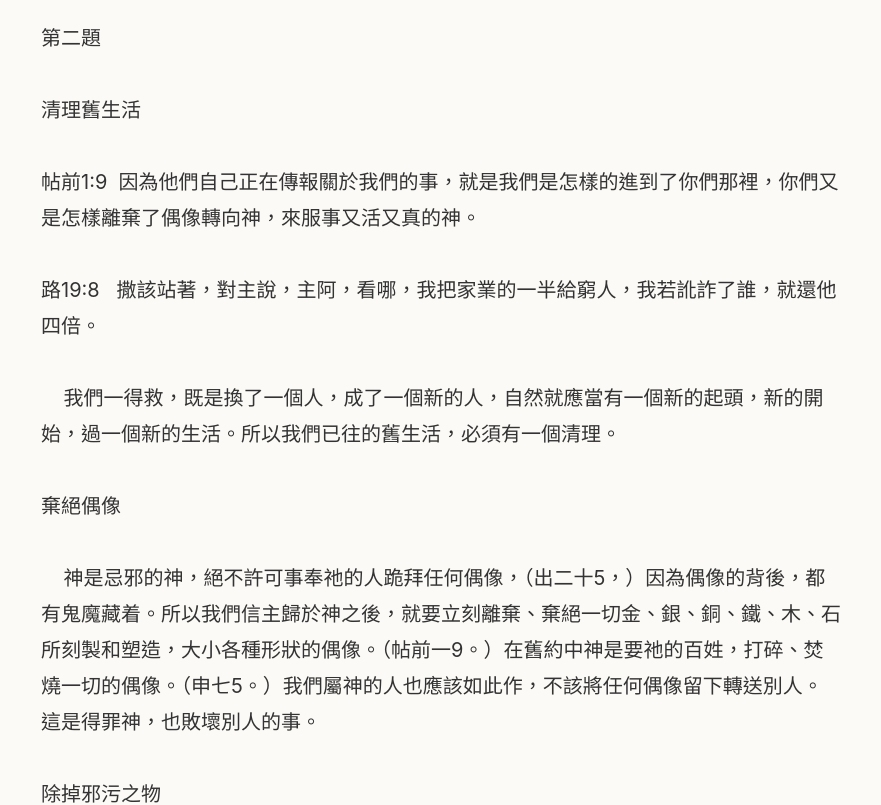
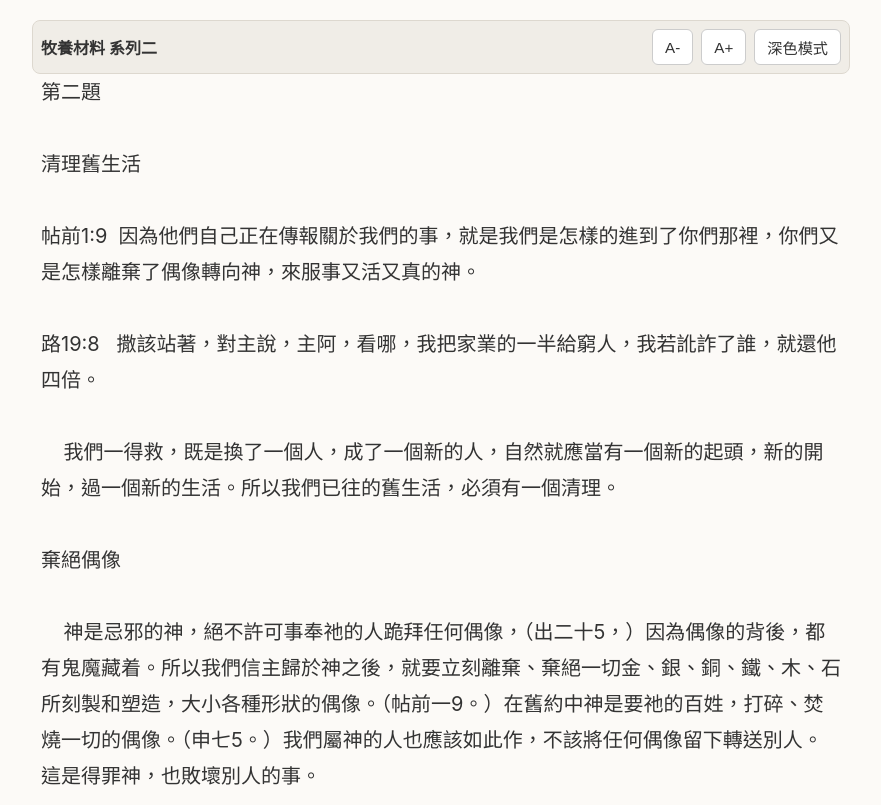
Before and after one commit to user-7510/shepherding_materials_dump, a plain HTML site: page index.html in a window 1280 px wide. Shown: the top 805 px of the page, without its empty margins (199-1080 px from the left). Drawn offline with Linux system fonts and the light colour scheme.

Commit message:
更新網頁介面

```diff
--- a/index.html
+++ b/index.html
@@ -4,13 +4,30 @@
     <meta charset="UTF-8">
     <meta name="viewport" content="width=device-width, initial-scale=1.0">
     <title>牧養材料</title>
+    <noscript>
+        <meta http-equiv="refresh" content="0; url=https://raw.githubusercontent.com/user-7510/shepherding_materials_dump/refs/heads/main/data/A02_02s.txt">
+    </noscript>
     <style>
         :root {
             --bg-color: #fcfaf7;
             --text-color: #333;
+            --toolbar-bg: #f0ede7;
+            --toolbar-border: #ddd8cf;
+            --btn-bg: #fff;
+            --btn-border: #ccc;
             --font-mobile: 1.1rem;
             --font-desktop: 1.25rem;
             --line-height: 1.8;
+            --font-scale: 1;
+        }
+
+        html.darkMode {
+            --bg-color: #1c1c1c;
+            --text-color: #e4e4e4;
+            --toolbar-bg: #2a2a2a;
+            --toolbar-border: #3d3d3d;
+            --btn-bg: #333;
+            --btn-border: #555;
         }
 
         body {
@@ -18,9 +35,65 @@
             color: var(--text-color);
             margin: 0;
             padding: 20px;
+            padding-top: var(--toolbar-height, 64px);
             font-family: -apple-system, BlinkMacSystemFont, "Segoe UI", Roboto, "Helvetica Neue", Arial, sans-serif;
             display: flex;
-            justify-content: center;
+            flex-direction: column;
+            align-items: center;
+            transition: background-color 0.2s, color 0.2s;
+        }
+
+        #toolbar {
+            position: fixed;
+            top: 0;
+            left: 50%;
+            transform: translateX(-50%) translateY(0);
+            width: calc(100% - 40px);
+            max-width: 800px;
+            display: flex;
+            align-items: center;
+            justify-content: space-between;
+            gap: 8px;
+            background-color: var(--toolbar-bg);
+            border: 1px solid var(--toolbar-border);
+            border-radius: 8px;
+            padding: 8px;
+            margin: 20px 0 16px;
+            z-index: 10;
+            transition: transform 0.3s ease;
+        }
+
+        #toolbar.toolbarHidden {
+            transform: translateX(-50%) translateY(-130%);
+        }
+
+        #toolbarTitle {
+            font-weight: 600;
+            font-size: 1rem;
+            white-space: nowrap;
+            overflow: hidden;
+            text-overflow: ellipsis;
+            margin-right: 8px;
+        }
+
+        #toolbarButtons {
+            display: flex;
+            gap: 8px;
+            flex-shrink: 0;
+        }
+
+        .toolbarButton {
+            background-color: var(--btn-bg);
+            color: var(--text-color);
+            border: 1px solid var(--btn-border);
+            border-radius: 6px;
+            padding: 6px 12px;
+            font-size: 0.95rem;
+            cursor: pointer;
+        }
+
+        .toolbarButton:hover {
+            opacity: 0.8;
         }
 
         #content-container {
@@ -29,7 +102,7 @@
             white-space: pre-wrap;
             word-wrap: break-word;
             overflow-wrap: break-word;
-            font-size: clamp(var(--font-mobile), 4vw, var(--font-desktop));
+            font-size: calc(clamp(var(--font-mobile), 4vw, var(--font-desktop)) * var(--font-scale));
             line-height: var(--line-height);
         }
 
@@ -42,12 +115,24 @@
 </head>
 <body>
 
+    <div id="toolbar">
+        <span id="toolbarTitle">牧養材料 系列二</span>
+        <div id="toolbarButtons">
+            <button id="fontDecreaseBtn" class="toolbarButton" aria-label="縮小字體">A-</button>
+            <button id="fontIncreaseBtn" class="toolbarButton" aria-label="放大字體">A+</button>
+            <button id="darkModeBtn" class="toolbarButton" aria-label="切換深色模式">深色模式</button>
+        </div>
+    </div>
+
     <div id="content-container">
         <div class="loading">Loading...</div>
     </div>
 
     <script>
         const TEXT_FILE_URL = 'https://raw.githubusercontent.com/user-7510/shepherding_materials_dump/refs/heads/main/data/A02_02s.txt';
+        const FONT_SCALE_MIN = 0.7;
+        const FONT_SCALE_MAX = 2.0;
+        const FONT_SCALE_STEP = 0.1;
 
         async function loadTextFile() {
             const container = document.getElementById('content-container');
@@ -65,6 +150,70 @@
             }
         }
 
+        function applyDarkMode(isDark) {
+            document.documentElement.classList.toggle('darkMode', isDark);
+            localStorage.setItem('darkMode', isDark ? '1' : '0');
+        }
+
+        function applyFontScale(scale) {
+            const clampedScale = Math.min(FONT_SCALE_MAX, Math.max(FONT_SCALE_MIN, scale));
+            document.documentElement.style.setProperty('--font-scale', clampedScale);
+            localStorage.setItem('fontScale', String(clampedScale));
+            return clampedScale;
+        }
+
+        const SCROLL_HIDE_THRESHOLD = 80;
+
+        function updateToolbarHeight() {
+            const toolbar = document.getElementById('toolbar');
+            const height = toolbar.offsetHeight + 20;
+            document.documentElement.style.setProperty('--toolbar-height', `${height}px`);
+        }
+
+        function initScrollHide() {
+            const toolbar = document.getElementById('toolbar');
+            let lastScrollY = window.scrollY;
+
+            window.addEventListener('scroll', () => {
+                const currentScrollY = window.scrollY;
+                const isScrollingDown = currentScrollY > lastScrollY;
+
+                if (isScrollingDown && currentScrollY > SCROLL_HIDE_THRESHOLD) {
+                    toolbar.classList.add('toolbarHidden');
+                } else {
+                    toolbar.classList.remove('toolbarHidden');
+                }
+
+                lastScrollY = currentScrollY;
+            }, { passive: true });
+        }
+
+        function initToolbar() {
+            let currentScale = parseFloat(localStorage.getItem('fontScale')) || 1;
+            currentScale = applyFontScale(currentScale);
+
+            const savedDarkMode = localStorage.getItem('darkMode') === '1';
+            applyDarkMode(savedDarkMode);
+
+            document.getElementById('darkModeBtn').addEventListener('click', () => {
+                const isDark = !document.documentElement.classList.contains('darkMode');
+                applyDarkMode(isDark);
+            });
+
+            document.getElementById('fontIncreaseBtn').addEventListener('click', () => {
+                currentScale = applyFontScale(currentScale + FONT_SCALE_STEP);
+            });
+
+            document.getElementById('fontDecreaseBtn').addEventListener('click', () => {
+                currentScale = applyFontScale(currentScale - FONT_SCALE_STEP);
+            });
+
+            updateToolbarHeight();
+            window.addEventListener('resize', updateToolbarHeight);
+            initScrollHide();
+        }
+
+        initToolbar();
         loadTextFile();
     </script>
 
```
